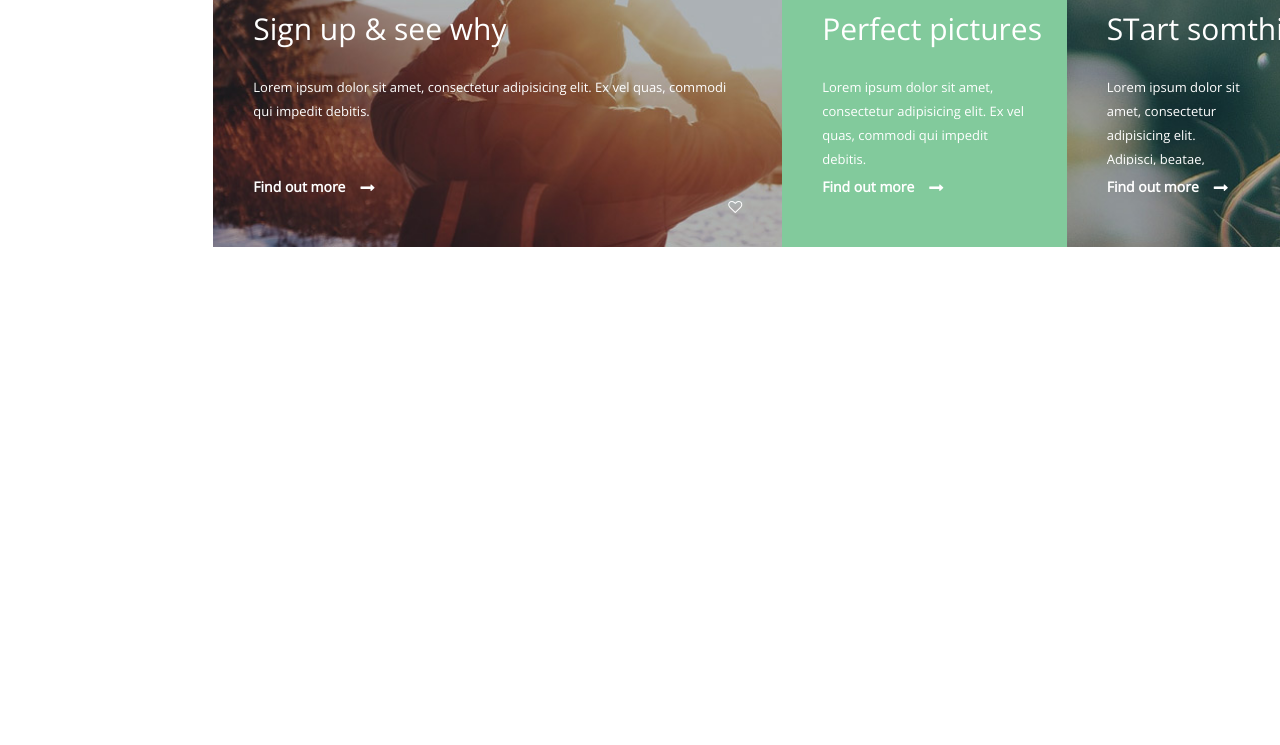
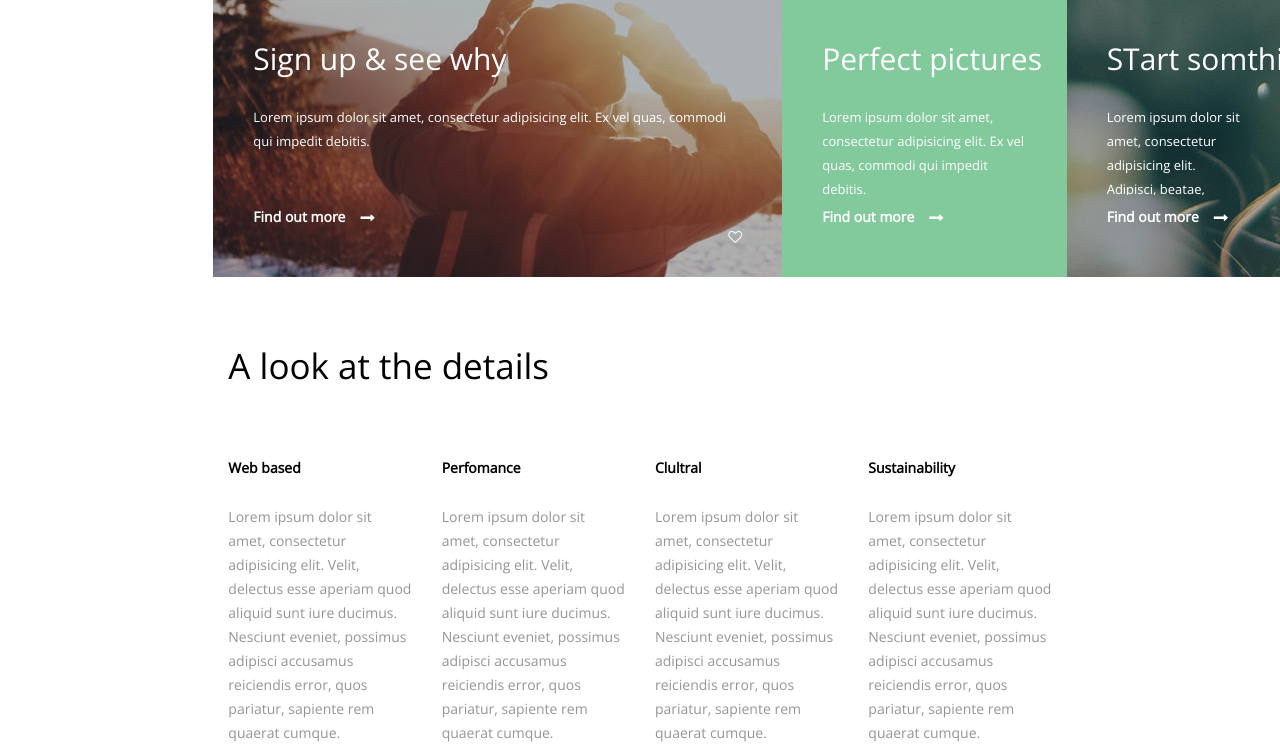
Before and after one commit to Paganini1987/work2, a website: page app/index.html in a window 1280 px wide. Shown: the part 2193-2938 px from the top of the page. Before the commit the page ends 2440 px from the top, so only its background shows below. Drawn offline with nearby package versions, Linux system fonts and the light colour scheme.

Commit message:
Добавлен блок details

```diff
--- a/app/css/main.css
+++ b/app/css/main.css
@@ -50,8 +50,8 @@
 .start_cap_2 {
 	height: 178px;
 }
-.start {
-	margin-bottom: 20px;
+.start, .grid {
+	margin-bottom: 50px;
 }
 .start h1 {
 	font-family: 'Open Sans';
@@ -65,6 +65,7 @@
 	font-weight: Regular;
 	font-size: 14px;
 	line-height: 24px;
+	color: #959595;
 }
 .start p{
 	margin-bottom: 35px;
@@ -157,3 +158,23 @@
 	cursor: pointer;
 	transform: scale(1.5);
 }
+.details {
+	font-family: 'Open Sans';
+	font-weight: Regular;
+	font-size: 14px;
+	line-height: 24px;
+	color: #959595;
+}
+.details h2 {
+	font-family: 'Open Sans';
+	font-weight: Bold;
+	font-size: 14px;
+	line-height: 24px;
+	margin-bottom: 25px;
+	color: black;
+}
+.details h1 {
+	color: black;
+	margin-bottom: 50px;
+	font-size: 35px;
+}
--- a/app/index.html
+++ b/app/index.html
@@ -126,6 +126,33 @@
 			</div>
 		</div>
 </main>
+<main class="details">
+	<div class="container-fluid">
+		<div class="row">
+			<div class="col-lg-8 col-lg-offset-2">
+				<div class="row">
+					<h1 class="col-lg-12">A look at the details</h1>
+					<div class="col-lg-3 col-md-3 col-sm-6">
+						<h2>Web based</h2>
+						Lorem ipsum dolor sit amet, consectetur adipisicing elit. Velit, delectus esse aperiam quod aliquid sunt iure ducimus. Nesciunt eveniet, possimus adipisci accusamus reiciendis error, quos pariatur, sapiente rem quaerat cumque.
+					</div>
+					<div class="col-lg-3 col-md-3 col-sm-6">
+						<h2>Perfomance</h2>
+						Lorem ipsum dolor sit amet, consectetur adipisicing elit. Velit, delectus esse aperiam quod aliquid sunt iure ducimus. Nesciunt eveniet, possimus adipisci accusamus reiciendis error, quos pariatur, sapiente rem quaerat cumque.
+					</div>
+					<div class="col-lg-3 col-md-3 col-sm-6">
+						<h2>Clultral</h2>
+						Lorem ipsum dolor sit amet, consectetur adipisicing elit. Velit, delectus esse aperiam quod aliquid sunt iure ducimus. Nesciunt eveniet, possimus adipisci accusamus reiciendis error, quos pariatur, sapiente rem quaerat cumque.
+					</div>
+					<div class="col-lg-3 col-md-3 col-sm-6">
+						<h2>Sustainability</h2>
+						Lorem ipsum dolor sit amet, consectetur adipisicing elit. Velit, delectus esse aperiam quod aliquid sunt iure ducimus. Nesciunt eveniet, possimus adipisci accusamus reiciendis error, quos pariatur, sapiente rem quaerat cumque.
+					</div>
+				</div>
+			</div>
+		</div>
+	</div>
+</main>
 <script src='js/main.js'></script>
 <script src="bower/jquery/dist/jquery.js"></script>
 <script src="bower/bootstrap/dist/js/bootstrap.min.js"></script>
```
